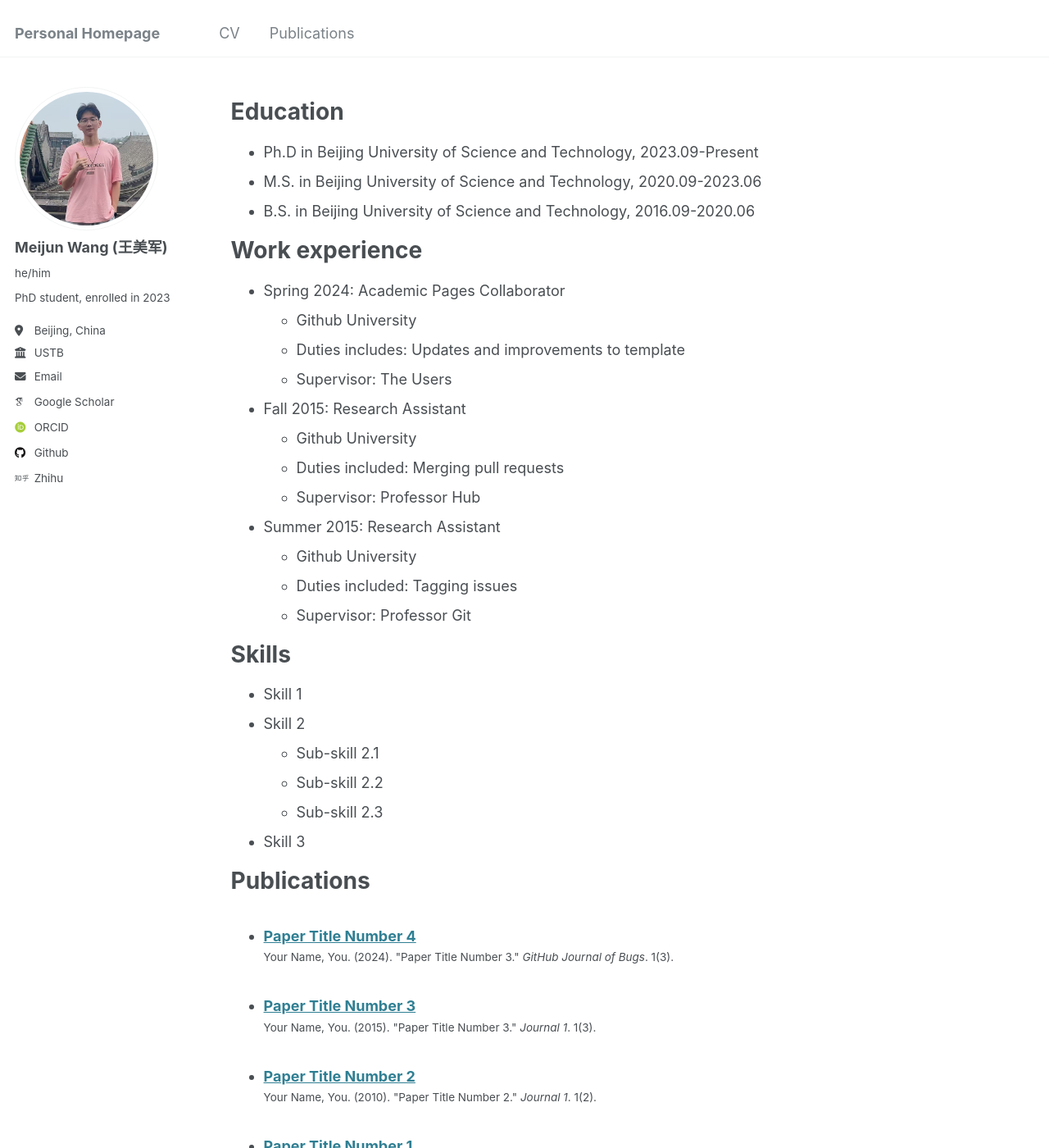
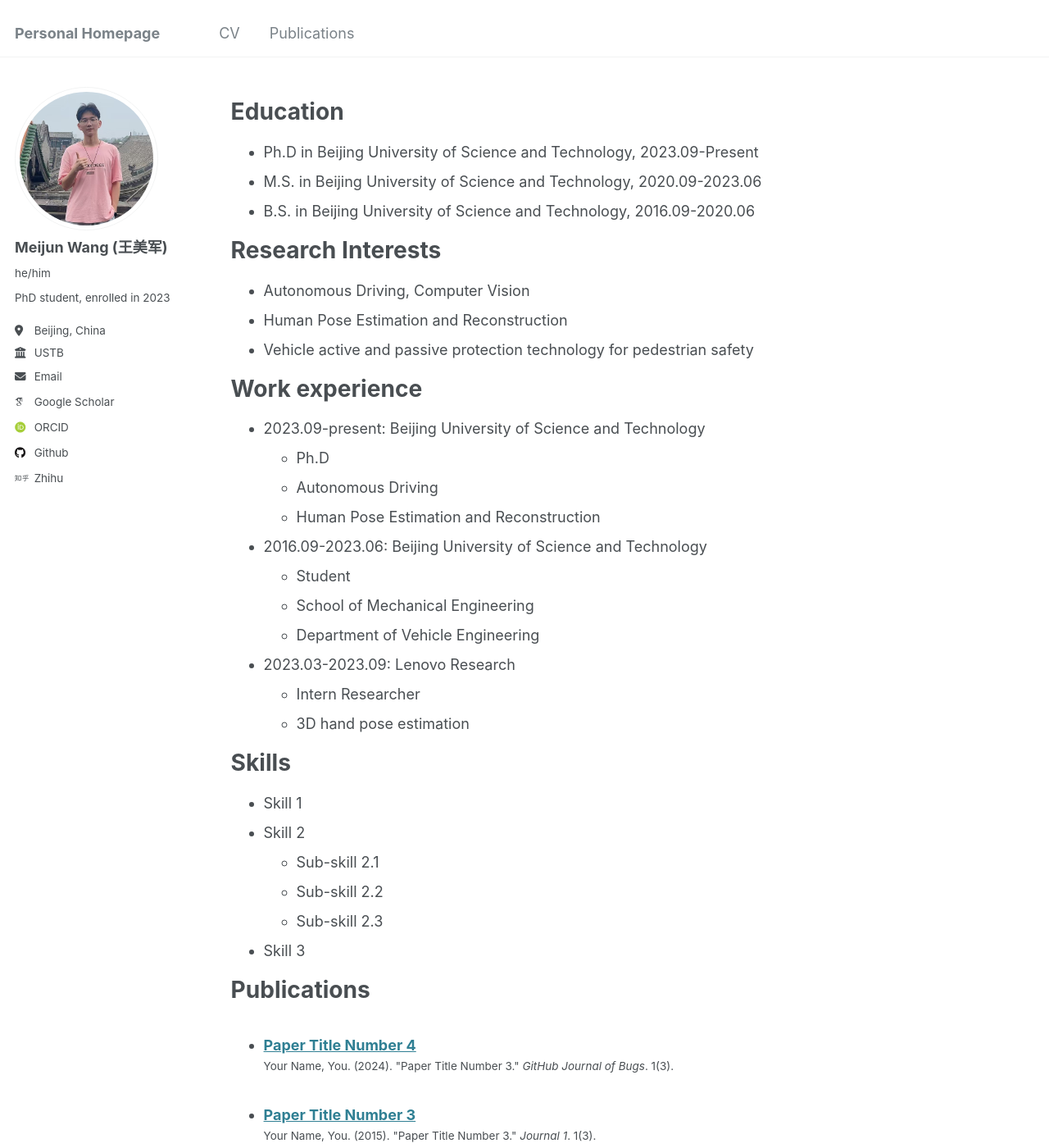
Before and after one commit to wmj142326/WMJ, a Jekyll site: the page built from _pages/cv.md, in a window 1280 px wide and 1400 px high. Shown: the whole window at 82% size. Built offline with Jekyll 4.4.1, drawn with Linux system fonts in a browser that asks for light colours; some web fonts are replaced.

Commit message:
Update cv.md

```diff
--- a/_pages/cv.md
+++ b/_pages/cv.md
@@ -15,22 +15,27 @@ Education
 * M.S. in Beijing University of Science and Technology, 2020.09-2023.06
 * B.S. in Beijing University of Science and Technology, 2016.09-2020.06
 
+Research Interests
+======
+* Autonomous Driving, Computer Vision
+* Human Pose Estimation and Reconstruction
+* Vehicle active and passive protection technology for pedestrian safety
+
 Work experience
 ======
-* Spring 2024: Academic Pages Collaborator
-  * Github University
-  * Duties includes: Updates and improvements to template
-  * Supervisor: The Users
+* 2023.09-present: Beijing University of Science and Technology
+  * Ph.D
+  * Autonomous Driving
+  * Human Pose Estimation and Reconstruction
 
-* Fall 2015: Research Assistant
-  * Github University
-  * Duties included: Merging pull requests
-  * Supervisor: Professor Hub
+* 2016.09-2023.06: Beijing University of Science and Technology
+  * Student
+  * School of Mechanical Engineering
+  * Department of Vehicle Engineering
 
-* Summer 2015: Research Assistant
-  * Github University
-  * Duties included: Tagging issues
-  * Supervisor: Professor Git
+* 2023.03-2023.09: Lenovo Research
+  * Intern Researcher
+  * 3D hand pose estimation
 
 Skills
 ======
```
